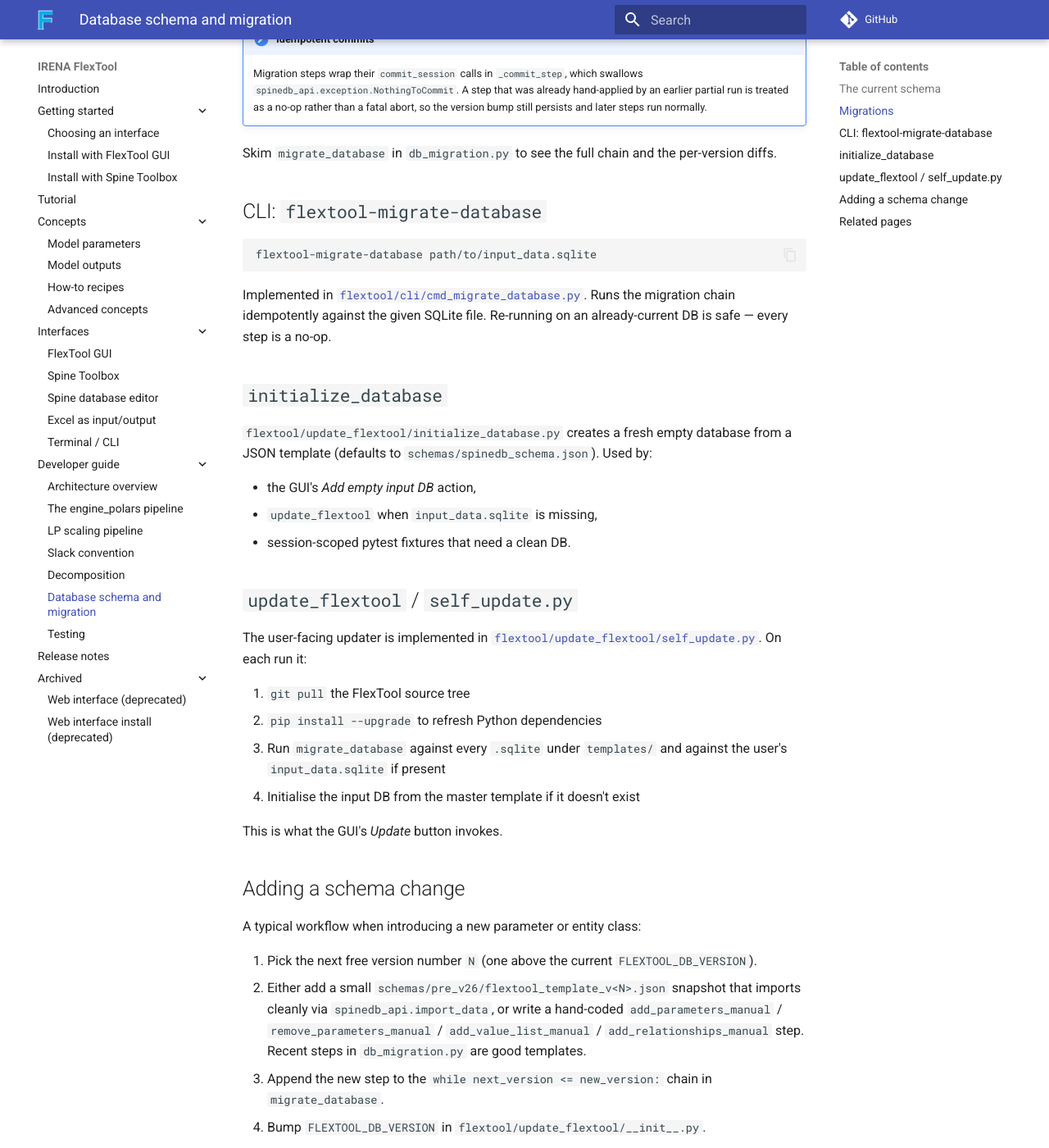
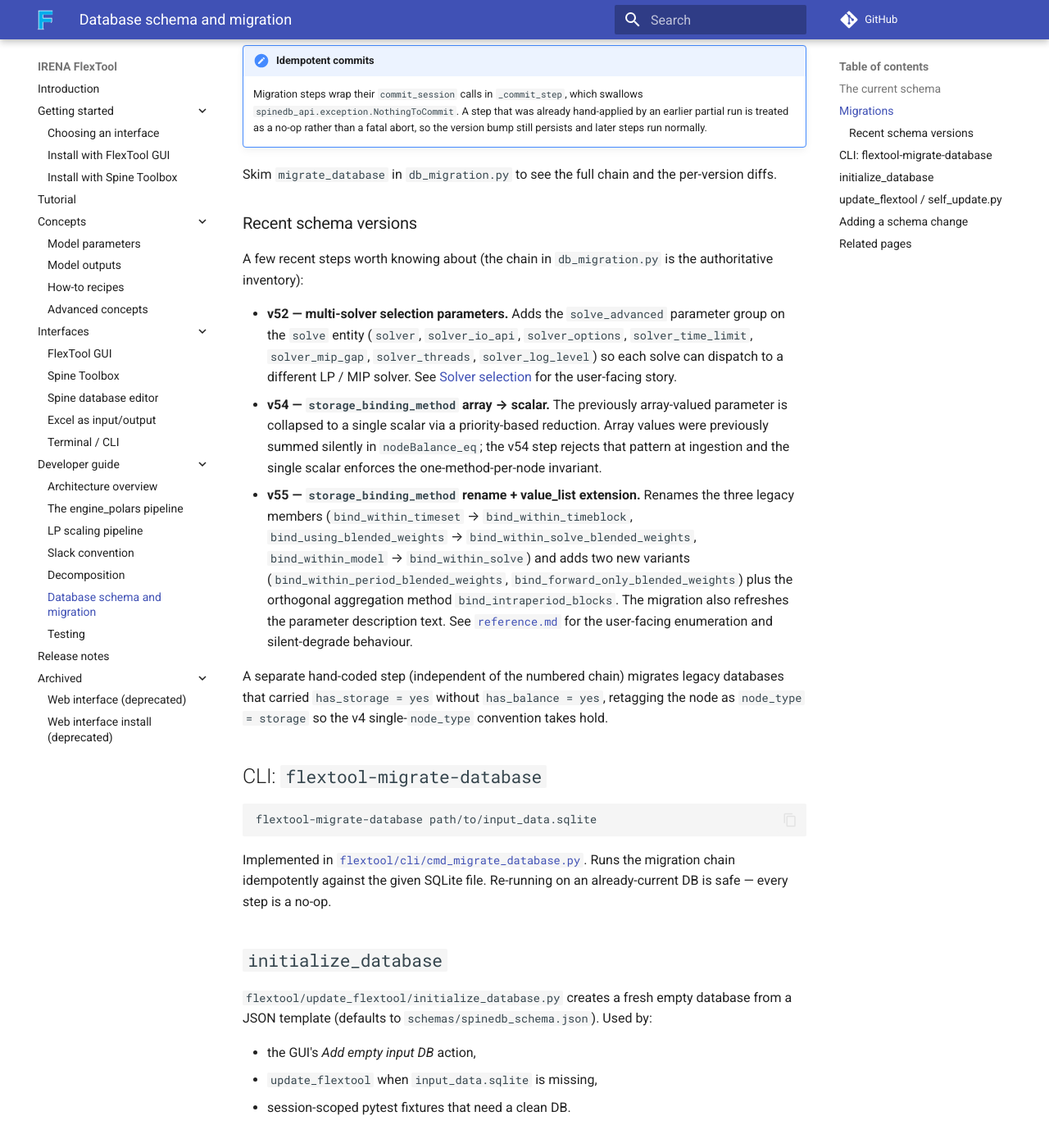
Before and after one commit to irena-flextool/flextool, an MkDocs documentation site: the page built from docs/dev/db_schema.md, in a window 1280 px wide and 1400 px high, scrolled down 1312 px. Shown: the whole window at 82% size. Built offline with MkDocs 1.6.1 and Material for MkDocs 9.7.7, drawn with Linux system fonts in a browser that asks for light colours; comment, search, counter and statistics services are not loaded; some of the changed text lies outside the part shown.

Commit message:
docs/dev/db_schema.md: schemas/ consolidation + v52/v54/v55 entries
- 'Recent schema versions' subsection covering v52 (multi-solver
  selection params), v54 (storage_binding_method array→scalar) and
  v55 (rename + value_list extension)
- Note the hand-coded has_storage=yes-without-has_balance=yes
  migration that retags such nodes as node_type=storage
- Top-of-page: version/ + textual_templates/ have been consolidated
  into flextool/schemas/

```diff
--- a/docs/dev/db_schema.md
+++ b/docs/dev/db_schema.md
@@ -3,10 +3,11 @@
 FlexTool's input data lives in **Spine databases** (SQLite plus a thin
 Python layer from `spinedb_api`). The schema — entity classes, parameter
 definitions, value lists, alternatives — is **template-driven**: every
-JSON file under [`version/`](https://github.com/irena-flextool/flextool/tree/master/version)
-represents one snapshot of the schema. Migrations chain those snapshots
-forward, so a user's database can always be brought up to the latest
-version without losing data.
+JSON file under [`flextool/schemas/`](https://github.com/irena-flextool/flextool/tree/main/flextool/schemas)
+(consolidated from the older top-level `version/` and `textual_templates/`
+directories) represents one snapshot of the schema. Migrations chain
+those snapshots forward, so a user's database can always be brought up
+to the latest version without losing data.
 
 This page is a pointer for developers who need to read or modify the
 schema. For the user-facing meaning of individual parameters, see
@@ -64,6 +65,40 @@ migration is resumable from where it left off.
 
 Skim `migrate_database` in `db_migration.py` to see the full chain and
 the per-version diffs.
+
+### Recent schema versions
+
+A few recent steps worth knowing about (the chain in `db_migration.py`
+is the authoritative inventory):
+
+- **v52 — multi-solver selection parameters.** Adds the
+  `solve_advanced` parameter group on the `solve` entity (`solver`,
+  `solver_io_api`, `solver_options`, `solver_time_limit`,
+  `solver_mip_gap`, `solver_threads`, `solver_log_level`) so each
+  solve can dispatch to a different LP / MIP solver. See
+  [Solver selection](../solvers/index.md) for the user-facing story.
+- **v54 — `storage_binding_method` array → scalar.** The previously
+  array-valued parameter is collapsed to a single scalar via a
+  priority-based reduction. Array values were previously summed
+  silently in `nodeBalance_eq`; the v54 step rejects that pattern at
+  ingestion and the single scalar enforces the one-method-per-node
+  invariant.
+- **v55 — `storage_binding_method` rename + value_list extension.**
+  Renames the three legacy members (`bind_within_timeset` →
+  `bind_within_timeblock`, `bind_using_blended_weights` →
+  `bind_within_solve_blended_weights`, `bind_within_model` →
+  `bind_within_solve`) and adds two new variants
+  (`bind_within_period_blended_weights`,
+  `bind_forward_only_blended_weights`) plus the orthogonal
+  aggregation method `bind_intraperiod_blocks`. The migration also
+  refreshes the parameter description text. See
+  [`reference.md`](../reference.md) for the user-facing enumeration
+  and silent-degrade behaviour.
+
+A separate hand-coded step (independent of the numbered chain)
+migrates legacy databases that carried `has_storage = yes` without
+`has_balance = yes`, retagging the node as `node_type = storage` so
+the v4 single-`node_type` convention takes hold.
 
 ## CLI: `flextool-migrate-database`
 
```
